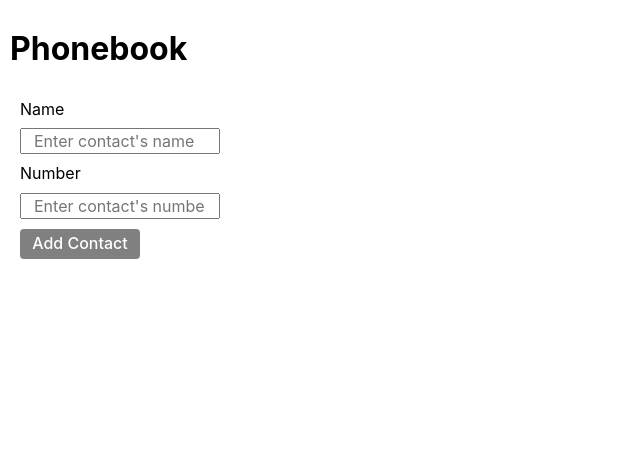
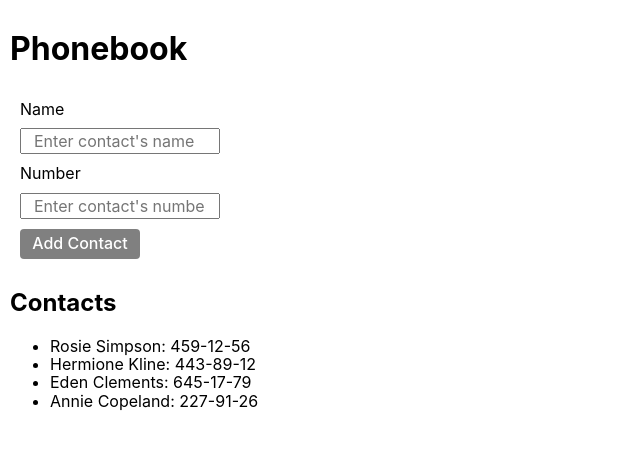
Before and after one commit to RafalGalecki/goit-react-hw-02-phonebook, a React (Create React App) app: page / in a window 1280 px wide. Shown: the top 450 px of the page, without its empty margins (0-640 px from the left). Built offline with nearby package versions, Linux system fonts and the light colour scheme.

Commit message:
Contacts' List

```diff
--- a/src/components/App.jsx
+++ b/src/components/App.jsx
@@ -1,17 +1,39 @@
 import { Component } from 'react';
 import ContactForm from './ContactForm/ContactForm';
+import ContactsList from './ContactsList/ContactsList';
+import ContactsListElement from './ContactslistElement/ContactsListElement';
 
 export class App extends Component {
   state = {
-    contacts: [],
-    name: '',
+    contacts: [
+      { id: 'id-1', name: 'Rosie Simpson', number: '459-12-56' },
+      { id: 'id-2', name: 'Hermione Kline', number: '443-89-12' },
+      { id: 'id-3', name: 'Eden Clements', number: '645-17-79' },
+      { id: 'id-4', name: 'Annie Copeland', number: '227-91-26' },
+    ],
+    filter: '',
+  };
+
+  addContact = contact => {
+    this.setState({
+      contacts: [...this.state.contacts, contact],
+    });
+    console.log('CONTACTS:', this.state.contacts);
   };
 
   render() {
     return (
       <div>
         <h1>Phonebook</h1>
-        <ContactForm onSubmit={values => console.log('VALUES:', values)} />
+        <ContactForm
+          contacts={this.state.contacts}
+          addContact={this.addContact}
+          onSubmit={values => console.log('VALUES:', values)}
+        />
+        <h2>Contacts</h2>
+        <ContactsList>
+          <ContactsListElement contacts={this.state.contacts} />
+        </ContactsList>
       </div>
     );
   }
--- a/src/components/ContactForm/ContactForm.jsx
+++ b/src/components/ContactForm/ContactForm.jsx
@@ -19,6 +19,13 @@ class ContactForm extends Component {
   handleSubmit = event => {
     event.preventDefault();
     const { name, number } = this.state;
+    const { contacts, addContact } = this.props;
+    const contact = {
+      id: nanoid(),
+      name: this.state.name,
+      number: this.state.number
+    }
+
 
     console.log(`name: ${name}, number: ${number}`);
 
--- /dev/null
+++ b/src/components/ContactsList/ContactsList.jsx
@@ -0,0 +1,12 @@
+import { Component } from 'react';
+import css from './ContactsList.module.css';
+import PropTypes from 'prop-types';
+
+class ContactsList extends Component {
+  render() {
+    const { children } = this.props;
+    return <ul className={css.ContactsList}>{children}</ul>;
+  }
+}
+
+export default ContactsList;
--- /dev/null
+++ b/src/components/ContactslistElement/ContactsListElement.jsx
@@ -0,0 +1,17 @@
+import { Component } from 'react';
+import css from './ContactsListElement.module.css';
+import PropTypes from 'prop-types';
+
+class ContactsListElement extends Component {
+  render() {
+    const { contacts } = this.props;
+    return contacts.map(({ name, number, id }) => (
+      <li key={id}>
+        <span className={css.contactName}>{name}: </span>
+        <span className={css.contactNumber}>{number}</span>
+      </li>
+    ));
+  }
+}
+
+export default ContactsListElement;
```
Also changed, not shown: src/components/ContactsList/ContactsList.module.css (added), src/components/ContactslistElement/ContactsListElement.module.css (added).
